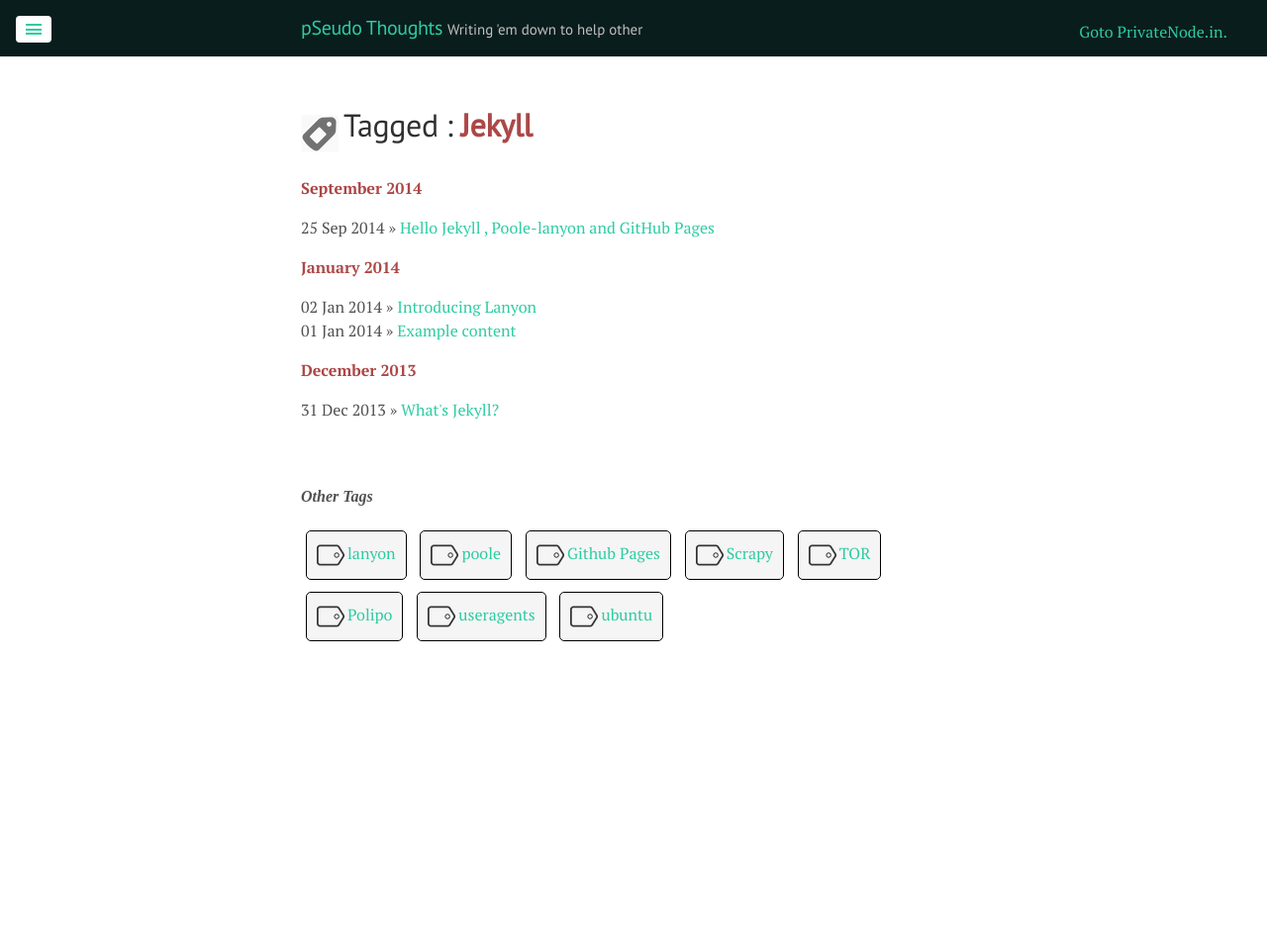
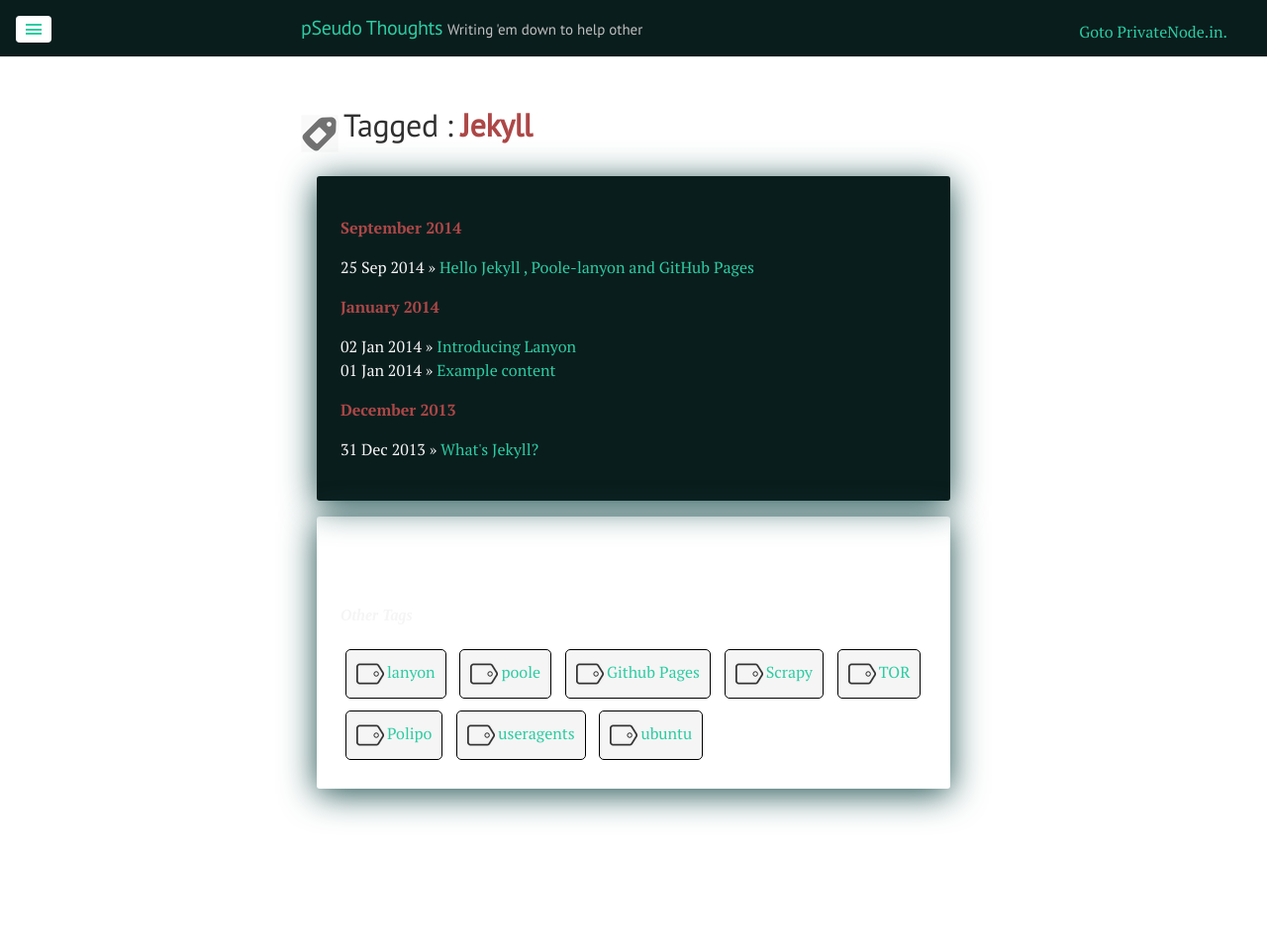
Before and after one commit to DharmeshPandav/dharmeshpandav.github.io, a Jekyll site: the page built from tags/Jekyll/index.html, in a window 1280 px wide. Shown: the whole page at 99% size. Built offline with Jekyll 4.4.1, drawn with Linux system fonts in a browser that asks for light colours; nearby versions of some CDN libraries; Markdown is read by kramdown in place of the engine named in the settings; before the commit the page ends 900 px from its top, so only the background shows below that.

Commit message:
Formatting  landing page

```diff
--- a/tags/Jekyll/index.html
+++ b/tags/Jekyll/index.html
@@ -5,7 +5,7 @@ title: Jekyll
 
 
 {% assign flag = false %}
-
+<div class="card">
     <ul class="related-posts">
 
         {% for post in site.posts %}
@@ -36,7 +36,8 @@ title: Jekyll
         {% endif %}
         {% endfor %}
     </ul>
-
+</div>
+<div class="card card-background-none">
     <div class="inline-title">Other Tags</div>
 
     {% for tag in site.tags %}
@@ -49,3 +50,5 @@ title: Jekyll
             </a>
         {% endif %}
     {% endfor %}
+
+</div>
```
Lines whose indentation alone changed are shown as unchanged.
